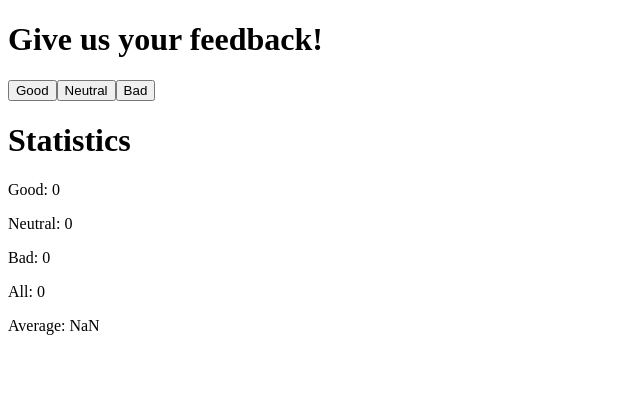
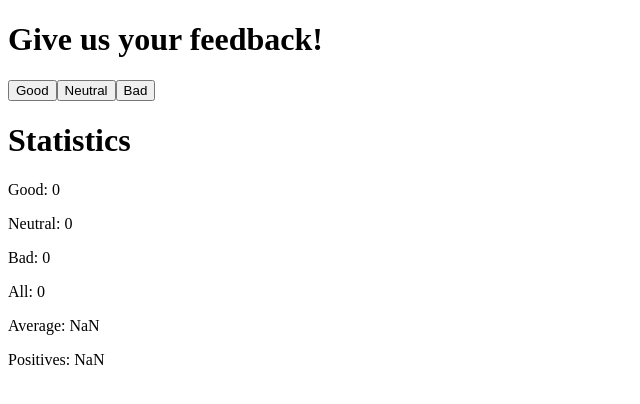
Before and after one commit to cecisalof/Fullstack, a React (Create React App) app in the folder part1/unicafe/: page / in a window 1280 px wide. Shown: the top 404 px of the page, without its empty margins (0-640 px from the left). Built offline with nearby package versions, Linux system fonts and the light colour scheme.

Commit message:
Percentage of user´s positive feedback is working decently in the app

```diff
--- a/part1/unicafe/src/App.js
+++ b/part1/unicafe/src/App.js
@@ -2,18 +2,20 @@ import React, {useState} from 'react'
 
 const Button = ({handleClick, text}) => (
   <button onClick={handleClick}> {text} </button>
-);
+  );
 
 const Statistics = ({text, good, neutral, bad, total}) => (
    <p>{text} {good} {neutral} {bad} {total}</p>
-);
+  );
 
-const Average = ({average, total, text}) => {
-  return(
+const Average = ({average, total, text}) => (
      <p>{text} {average / total}</p>
-   )
+  );
 
- }
+  const PositiveFeedback = ({good, total, text}) => (
+    <p>{text} {good / total * 100}</p>
+ );
+
 
 const App = () => {
 
@@ -22,8 +24,9 @@ const App = () => {
   const [bad, setBad] = useState(0);
   const [total, setTotal] = useState(0)
   const [average, setAverage] = useState(0);
+  // const [percentage, setPercentage] = useState(0);
 
-  const handleFeedback = () => {
+  const handleGoodFeedback = () => {
       setGood(good +1);
       setTotal(total +1)
       setAverage(average +1);
@@ -47,7 +50,7 @@ const App = () => {
   return (
     <>
       <h1>Give us your feedback!</h1>
-      <Button handleClick={handleFeedback} text='Good'/>
+      <Button handleClick={handleGoodFeedback} text='Good'/>
       <Button handleClick={handleNeutralFeedback} text='Neutral'/>
       <Button handleClick={handleBadFeedback} text='Bad' />
       <h1>Statistics</h1>
@@ -56,6 +59,7 @@ const App = () => {
       <Statistics text='Bad:' bad={bad} />
       <Statistics text='All:' total={total} />
       <Average text='Average:' average={average} setAverage={setAverage} total={total} setTotal={setTotal}/>
+      <PositiveFeedback text='Positives:' good={good} total={total} />
     </>
   )
 }
```
